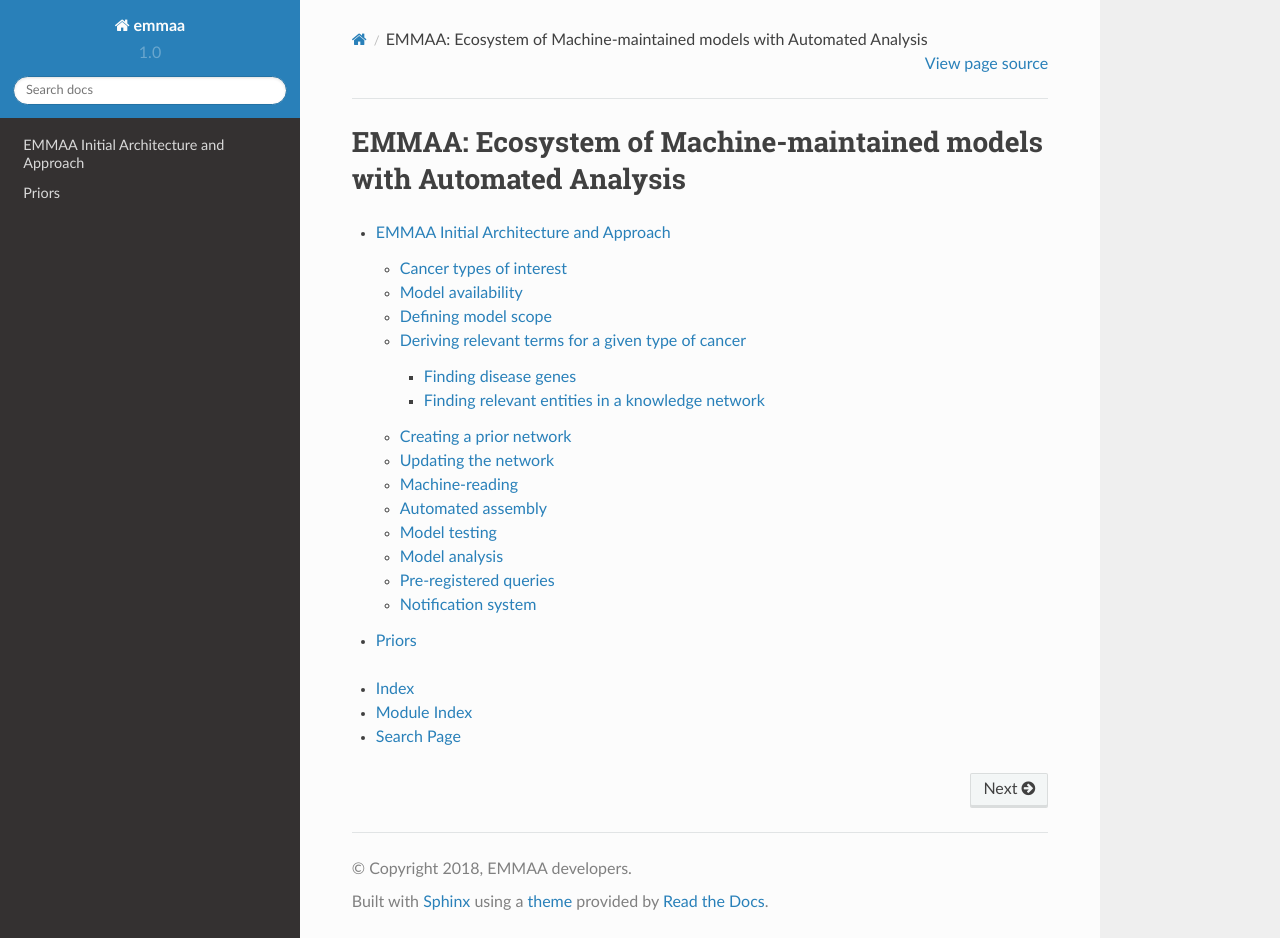
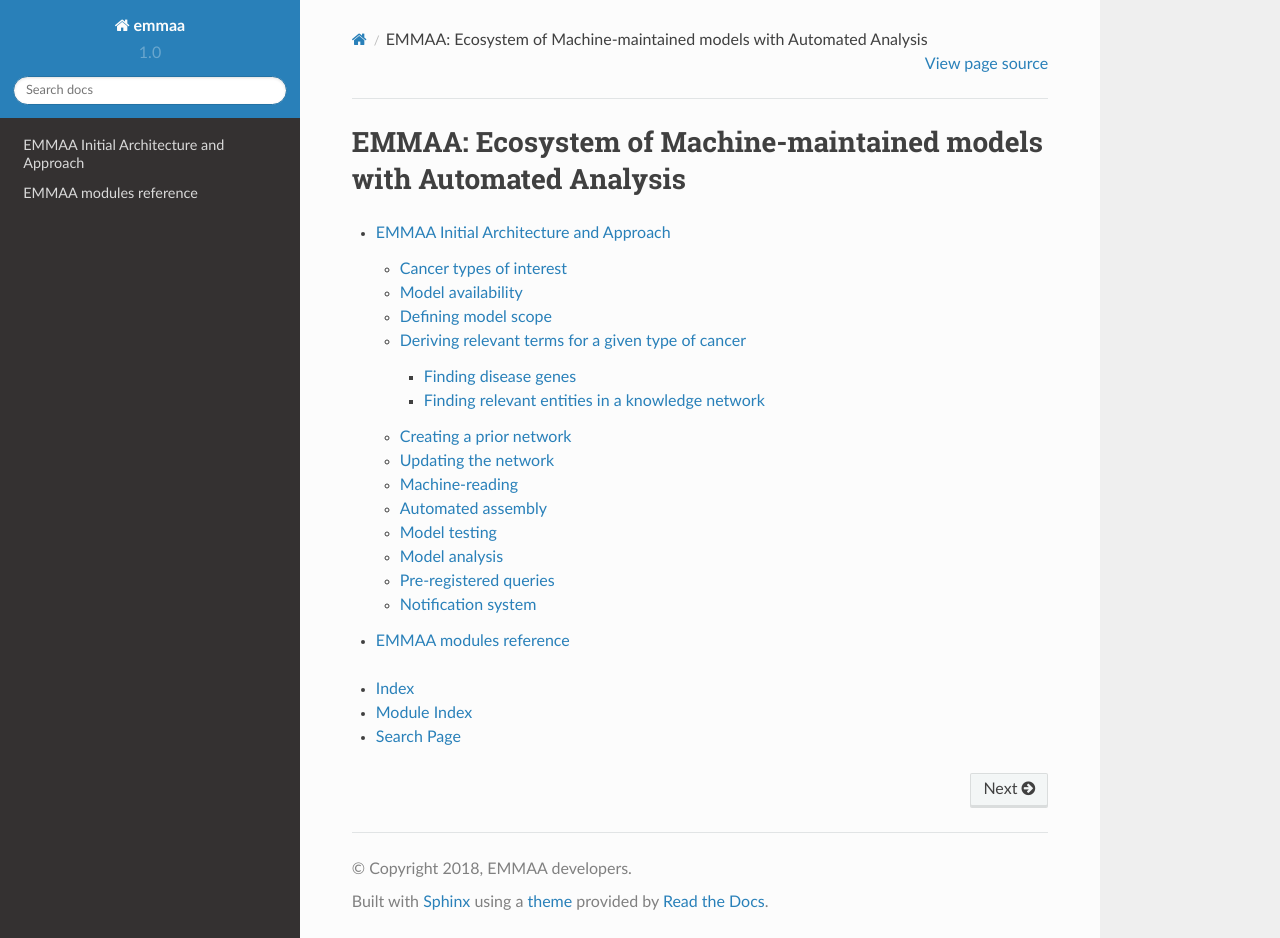
Before and after one commit to gyorilab/emmaa, a Sphinx documentation site: the page built from doc/index.rst, in a window 1280 px wide and 938 px high. Built offline with Sphinx 7.4.7 and the Read the Docs theme 2.0.0, drawn with Linux system fonts in a browser that asks for light colours; pages that are not in the unit, such as notebooks, are missing from menus.

Commit message:
Make central module index

```diff
--- a/doc/modules/index.rst
+++ b/doc/modules/index.rst
@@ -1,8 +1,9 @@
 .. _emmaa_modules_ref:
 
-Priors
-------
+EMMAA modules reference
+-----------------------
 
-.. automodule:: emmaa.priors
-    :members:
-    :show-inheritance:
+.. toctree::
+   :maxdepth: 4
+
+   priors
```
